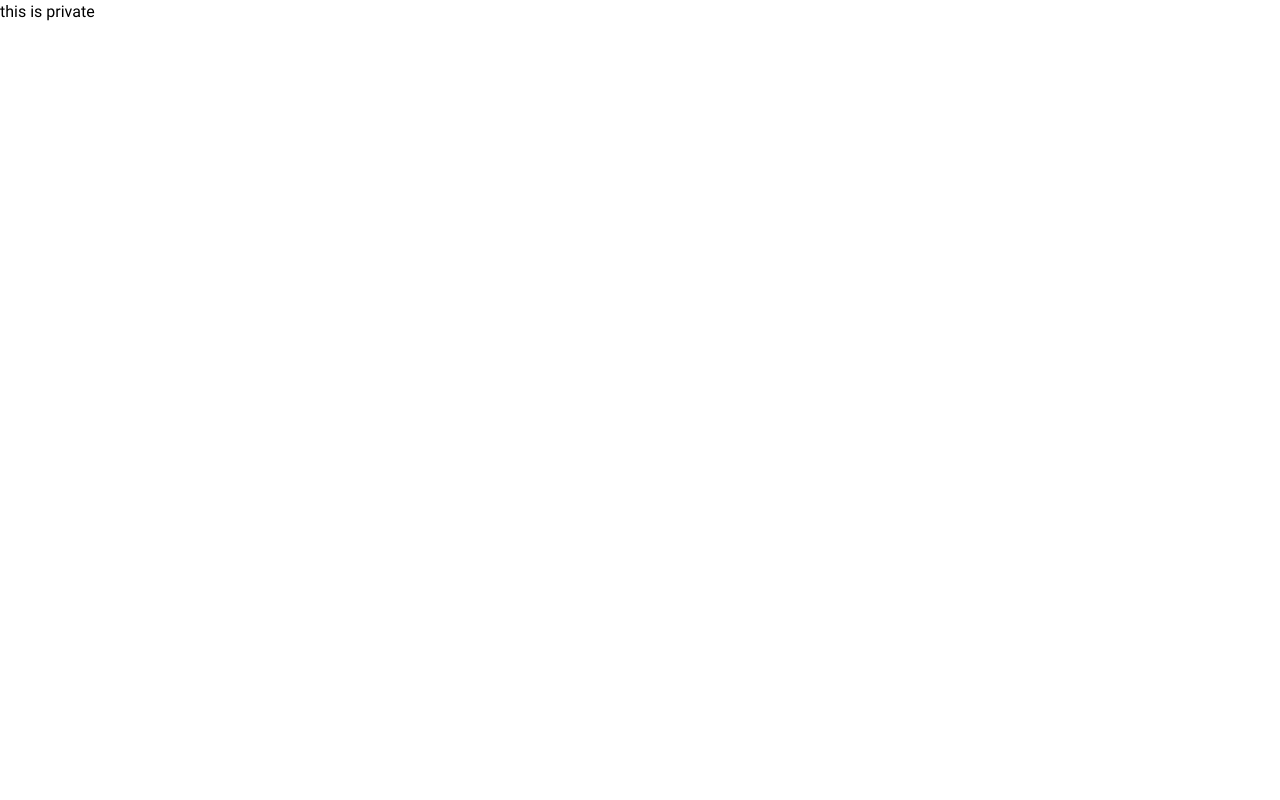
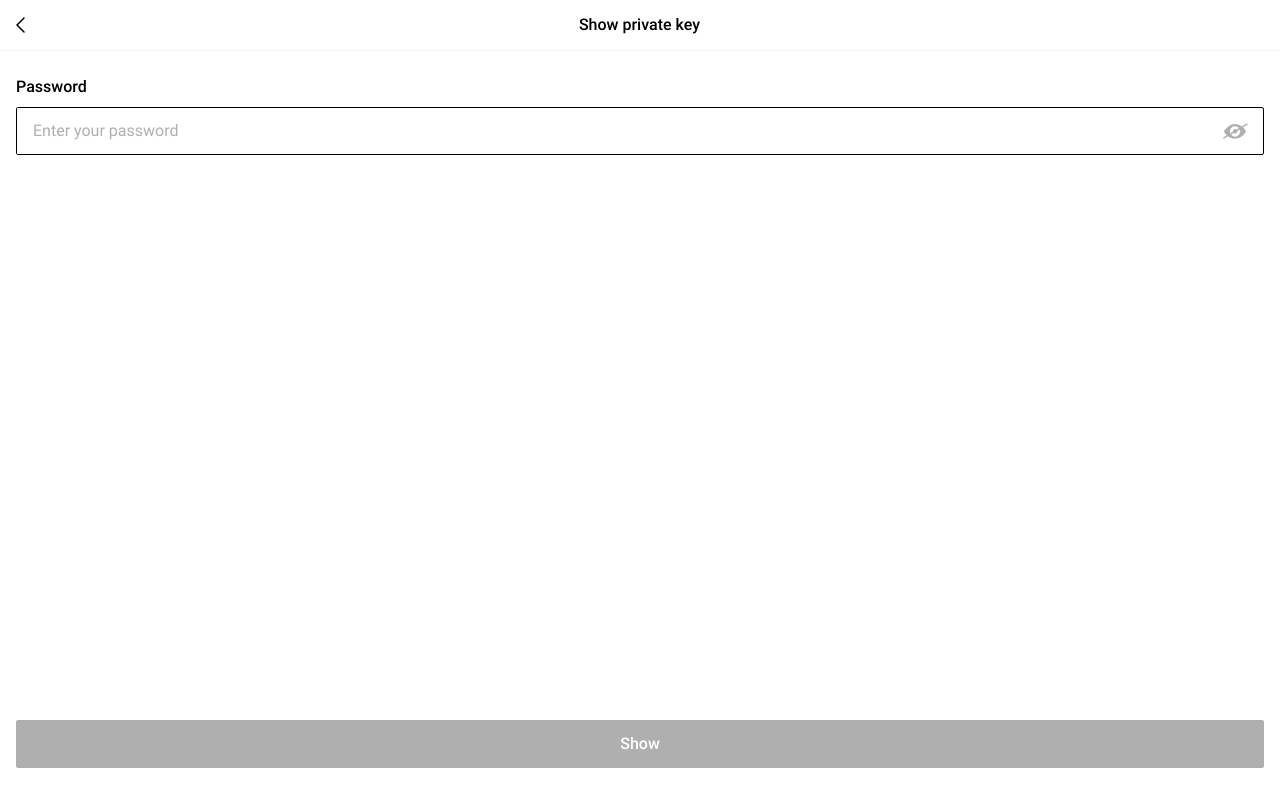
Before and after one commit to rabetofficial/rabet-mobile, a Next.js app: page /wallet-option/private-key in a window 1280 px wide. Built offline with nearby package versions, Linux system fonts and the light colour scheme.

Commit message:
feat: add private key page

```diff
--- a/src/pages/wallet-option/private-key/index.tsx
+++ b/src/pages/wallet-option/private-key/index.tsx
@@ -1,5 +1,71 @@
 import React from 'react';
+import { Form, Field } from 'react-final-form';
 
-const PrivateKey = () => <div>this is private</div>;
+import Input from 'components/common/Input';
+import Error from 'components/common/Error';
+import Button from 'components/common/Button';
+import ExtTitle from 'components/common/ExitTitle';
+import Layout from 'components/common/Layouts/BaseLayout';
+import ButtonContainer from 'components/common/ButtonContainer';
+
+export type FormValues = {
+  key: string;
+};
+
+const PrivateKey = () => {
+  const onSubmit = () => {};
+  return (
+    <>
+      <ExtTitle title="Show private key" />
+
+      <Layout className="mt-6">
+        <Form
+          onSubmit={onSubmit}
+          render={({
+            pristine,
+            submitting,
+            submitError,
+            handleSubmit,
+          }) => (
+            <form
+              className="form"
+              onSubmit={handleSubmit}
+              autoComplete="off"
+            >
+              <Field name="key">
+                {({ input, meta }) => (
+                  <div>
+                    <label className="label-primary">Password</label>
+                    <Input
+                      type="password"
+                      size="medium"
+                      variant="password"
+                      placeholder="Enter your password"
+                      input={input}
+                      meta={meta}
+                      autoFocus
+                    />
+                  </div>
+                )}
+              </Field>
+
+              {submitError && <Error>{submitError}</Error>}
+
+              <ButtonContainer fixedBottom mb={32}>
+                <Button
+                  type="submit"
+                  variant="primary"
+                  size="medium"
+                  content="Show"
+                  disabled={pristine || submitting}
+                />
+              </ButtonContainer>
+            </form>
+          )}
+        />
+      </Layout>
+    </>
+  );
+};
 
 export default PrivateKey;
```
